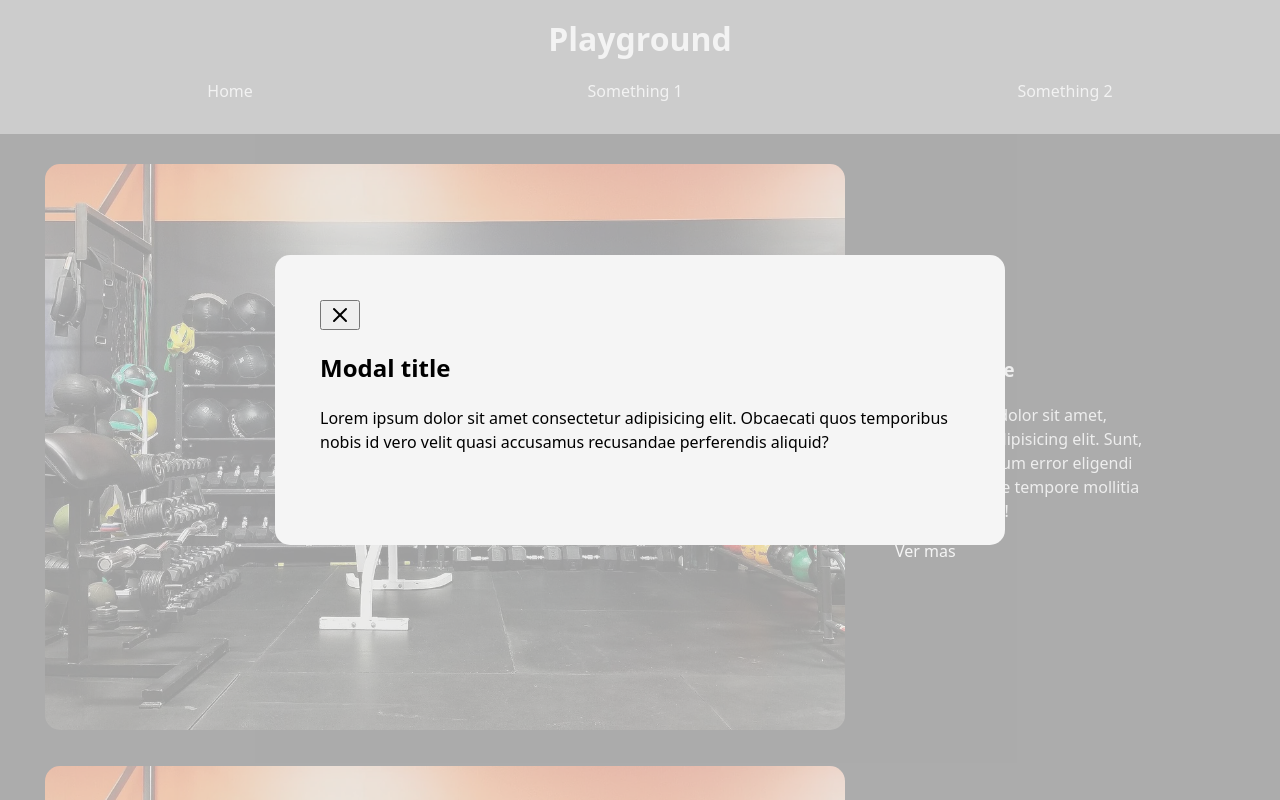
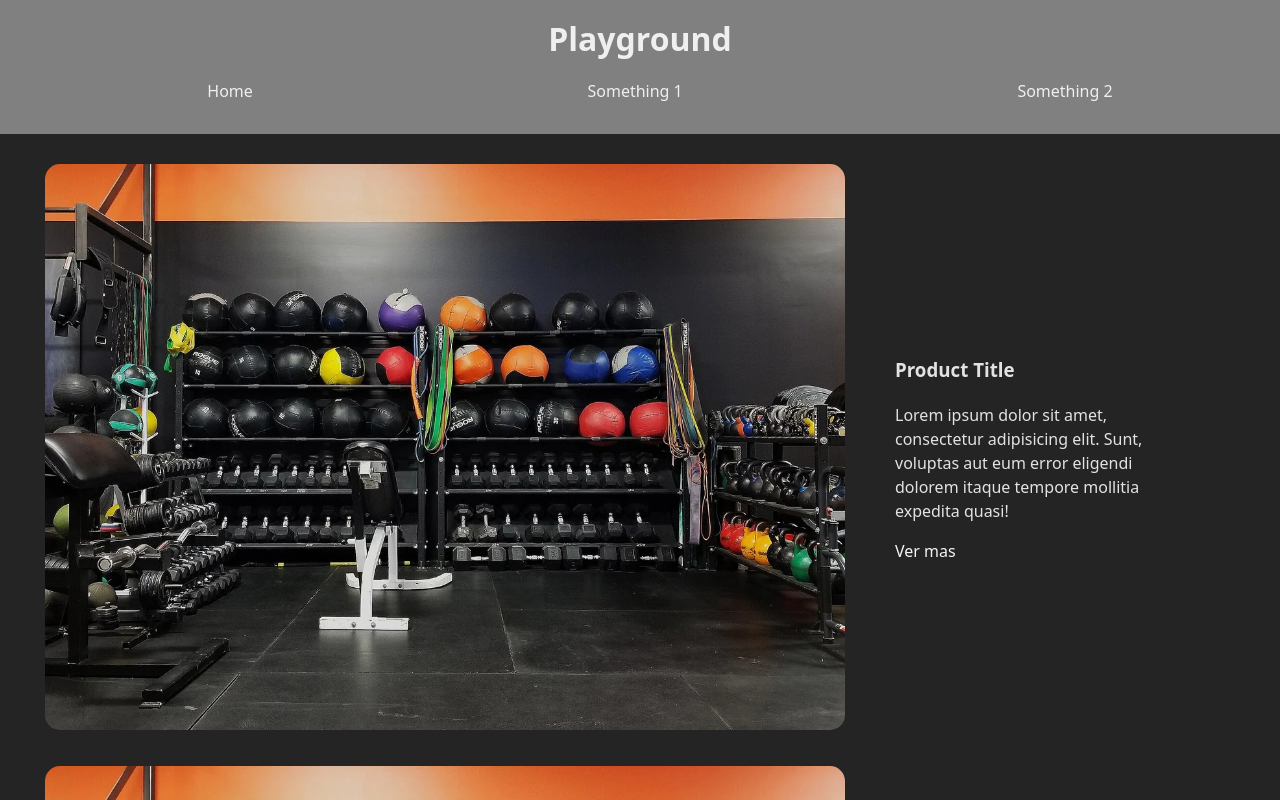
Before and after one commit to BryanGordon/playground, a React (Vite) app: page / in a window 1280 px wide. Shown: the top 800 px of the page. Built offline with nearby package versions, Linux system fonts and the light colour scheme.

Commit message:
Update app

```diff
--- a/src/App.tsx
+++ b/src/App.tsx
@@ -1,16 +1,18 @@
 import { Content } from './components/Content'
 import { Footer } from './components/Footer'
 import { Header } from './components/Header'
-import { Modal } from './components/Modal'
+// import { Modal } from './components/Modal'
+import { StickyButton } from './components/StickyButton'
 
 function App () {
   return (
     <main>
       <Header />
-      <Content />
-      <Modal />
+      <div className='blank-space' />
       <Content />
       <Content />
+      <Content />
+      <StickyButton />
       <Footer />
     </main>
   )
```
